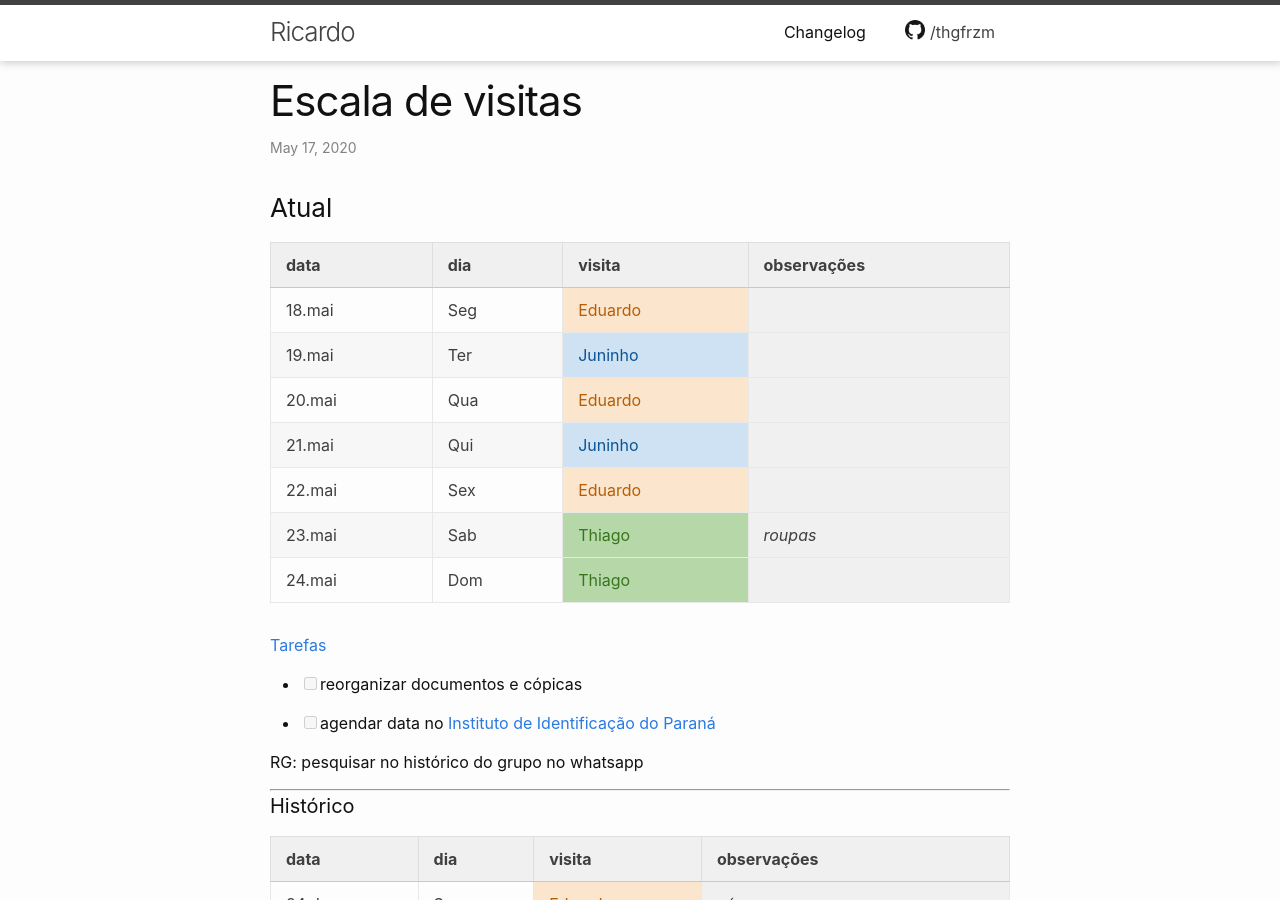
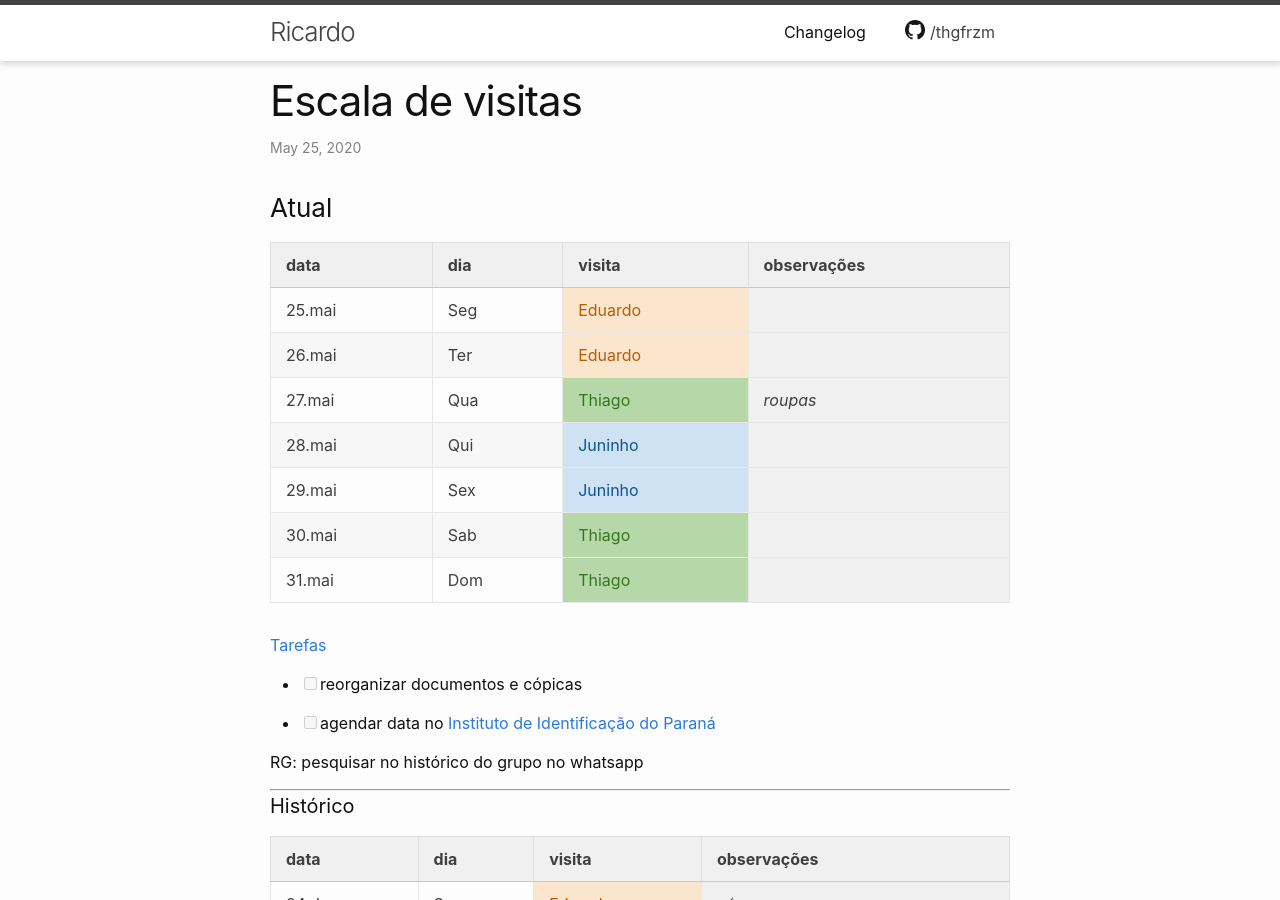
Before and after one commit to thgfrzm/ricardo, a Jekyll site: the page built from _posts/2018-12-23-escala-visitas.markdown, in a window 1280 px wide and 900 px high. Built offline with Jekyll 4.4.1, drawn with Linux system fonts in a browser that asks for light colours; some of the changed text lies outside the part shown.

Commit message:
Update 2018-12-23-escala-visitas.markdown

```diff
--- a/_posts/2018-12-23-escala-visitas.markdown
+++ b/_posts/2018-12-23-escala-visitas.markdown
@@ -1,7 +1,7 @@
 ---
 layout: post
 title:  "Escala de visitas"
-date:   2020-05-17 12:30:00 -0300
+date:   2020-05-25 11:30:00 -0300
 categories: agenda
 ---
 
@@ -9,13 +9,13 @@ categories: agenda
 
 | data   | dia | visita  | observações |
 | ------ | --- | ------- | ----------- |
-| 18.mai | Seg | Eduardo |             |
-| 19.mai | Ter | Juninho |             |
-| 20.mai | Qua | Eduardo |             |
-| 21.mai | Qui | Juninho |             |
-| 22.mai | Sex | Eduardo |             |
-| 23.mai | Sab | Thiago  | _roupas_    |
-| 24.mai | Dom | Thiago  |             |
+| 25.mai | Seg | Eduardo |             |
+| 26.mai | Ter | Eduardo |             |
+| 27.mai | Qua | Thiago  | _roupas_    |
+| 28.mai | Qui | Juninho |             |
+| 29.mai | Sex | Juninho |             |
+| 30.mai | Sab | Thiago  |             |
+| 31.mai | Dom | Thiago  |             |
 
 <!--
 ### notas
@@ -550,3 +550,10 @@ RG: pesquisar no histórico do grupo no whatsapp
 | 15.mai | Sex | Juninho     | _roupas_            |
 | 16.mai | Sab | Juninho     |                     |
 | 17.mai | Dom | Thiago      |                     |
+| 18.mai | Seg | Eduardo     |                     |
+| 19.mai | Ter | Juninho     |                     |
+| 20.mai | Qua | Eduardo     |                     |
+| 21.mai | Qui | Juninho     |                     |
+| 22.mai | Sex | Eduardo     |                     |
+| 23.mai | Sab | Thiago      | _roupas_            |
+| 24.mai | Dom | Thiago      |                     |
```
